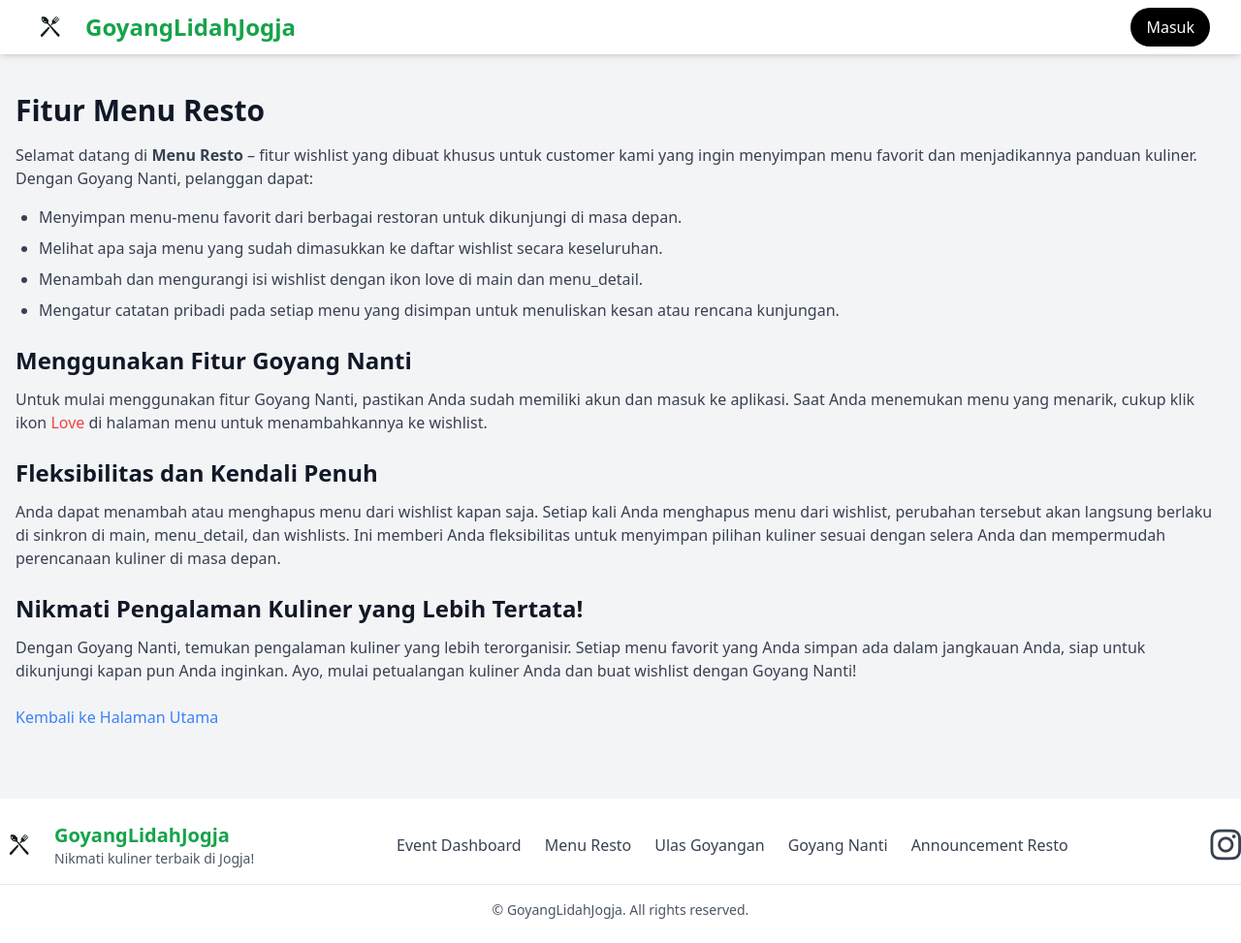
After one commit to D-EZA-Kelompok5/goyang-lidah-jogja, a Django app: page /menu_resto in a window 1280 px wide. The commit adds this page. Shown: the whole page at 97% size. Run offline with Django 5.2, Linux system fonts and the light colour scheme; some libraries are stand-ins or nearby versions.

```diff
--- /dev/null
+++ b/main/templates/menu_resto.html
@@ -0,0 +1,39 @@
+{% extends 'base.html' %}
+
+{% block title %}
+Menu Resto
+{% endblock %}
+
+{% block content %}
+<div class="container mx-auto px-4 py-8">
+    <h1 class="text-3xl font-bold text-gray-900 mb-4">Fitur Menu Resto</h1>
+
+    <p class="text-gray-700 mb-4">
+        Selamat datang di <strong>Menu Resto</strong> – fitur wishlist yang dibuat khusus untuk customer kami yang ingin menyimpan menu favorit dan menjadikannya panduan kuliner. Dengan Goyang Nanti, pelanggan dapat:
+    </p>
+
+    <ul class="list-disc pl-6 text-gray-700 mb-6 space-y-2">
+        <li>Menyimpan menu-menu favorit dari berbagai restoran untuk dikunjungi di masa depan.</li>
+        <li>Melihat apa saja menu yang sudah dimasukkan ke daftar wishlist secara keseluruhan.</li>
+        <li>Menambah dan mengurangi isi wishlist dengan ikon love di main dan menu_detail.</li>
+        <li>Mengatur catatan pribadi pada setiap menu yang disimpan untuk menuliskan kesan atau rencana kunjungan.</li>
+    </ul>
+
+    <h2 class="text-2xl font-bold text-gray-900 mb-3">Menggunakan Fitur Goyang Nanti</h2>
+    <p class="text-gray-700 mb-6">
+        Untuk mulai menggunakan fitur Goyang Nanti, pastikan Anda sudah memiliki akun dan masuk ke aplikasi. Saat Anda menemukan menu yang menarik, cukup klik ikon <span class="text-red-500">Love</span> di halaman menu untuk menambahkannya ke wishlist.</a>
+    </p>
+
+    <h2 class="text-2xl font-bold text-gray-900 mb-3">Fleksibilitas dan Kendali Penuh</h2>
+    <p class="text-gray-700 mb-6">
+        Anda dapat menambah atau menghapus menu dari wishlist kapan saja. Setiap kali Anda menghapus menu dari wishlist, perubahan tersebut akan langsung berlaku di sinkron di main, menu_detail, dan wishlists. Ini memberi Anda fleksibilitas untuk menyimpan pilihan kuliner sesuai dengan selera Anda dan mempermudah perencanaan kuliner di masa depan.
+    </p>
+
+    <h2 class="text-2xl font-bold text-gray-900 mb-3">Nikmati Pengalaman Kuliner yang Lebih Tertata!</h2>
+    <p class="text-gray-700 mb-6">
+        Dengan Goyang Nanti, temukan pengalaman kuliner yang lebih terorganisir. Setiap menu favorit yang Anda simpan ada dalam jangkauan Anda, siap untuk dikunjungi kapan pun Anda inginkan. Ayo, mulai petualangan kuliner Anda dan buat wishlist dengan Goyang Nanti!
+    </p>
+
+    <a href="{% url 'main:show_main' %}" class="text-blue-500 hover:underline">Kembali ke Halaman Utama</a>
+</div>
+{% endblock %}
--- a/main/urls.py
+++ b/main/urls.py
@@ -14,4 +14,8 @@ urlpatterns = [
     path('events/', views.event_list, name='event_list'), # URL for restaurant detail
     path('edit_profile/', views.edit_profile, name='edit_profile'),
     path('goyang_nanti', views.goyang_nanti, name='goyang_nanti'),
+    path('ulas_goyangan', views.ulas_goyangan, name='ulas_goyangan'),
+    path('menu_resto', views.menu_resto, name='menu_resto'),
+    path('event_dashboard', views.event_dashboard, name='event_dashboard'),
+    path('annoucement_resto', views.annoucement_resto, name='annoucement_resto'),
 ]
--- a/main/views.py
+++ b/main/views.py
@@ -172,3 +172,15 @@ def edit_profile(request):
 
 def goyang_nanti(request):
     return render(request, 'goyang_nanti.html')
+
+def ulas_goyangan(request):
+    return render(request, 'ulas_goyangan.html')
+
+def event_dashboard(request):
+    return render(request, 'event_dashboard.html')
+
+def menu_resto(request):
+    return render(request, 'menu_resto.html')
+
+def annoucement_resto(request):
+    return render(request, 'annoucement_resto.html')
--- a/templates/footer.html
+++ b/templates/footer.html
@@ -18,11 +18,11 @@
 
       <!-- Middle Section: Navigation Links -->
       <div class="flex flex-wrap justify-center lg:justify-start space-x-6 text-center lg:text-left">
-        <a href="#" class="text-gray-700 hover:text-gray-900 transition duration-300">Event Dashboard</a>
-        <a href="#" class="text-gray-700 hover:text-gray-900 transition duration-300">Menu Resto</a>
-        <a href="#" class="text-gray-700 hover:text-gray-900 transition duration-300">Ulas Goyangan</a>
+        <a href="{% url 'main:event_dashboard' %}" class="text-gray-700 hover:text-gray-900 transition duration-300">Event Dashboard</a>
+        <a href="{% url 'main:menu_resto' %}" class="text-gray-700 hover:text-gray-900 transition duration-300">Menu Resto</a>
+        <a href="{% url 'main:ulas_goyangan' %}" class="text-gray-700 hover:text-gray-900 transition duration-300">Ulas Goyangan</a>
         <a href="{% url 'main:goyang_nanti' %}" class="text-gray-700 hover:text-gray-900 transition duration-300">Goyang Nanti</a>
-        <a href="#" class="text-gray-700 hover:text-gray-900 transition duration-300">Announcement Resto</a>
+        <a href="{% url 'main:annoucement_resto' %}" class="text-gray-700 hover:text-gray-900 transition duration-300">Announcement Resto</a>
       </div>
 
       <!-- Social Media Section -->
```
Also changed, not shown: goyangNanti/templates/edit_wishlist.html (+31 -1 lines), goyangNanti/views.py (+12 -2 lines), main/templates/annoucement_resto.html (added, +39 -0 lines), main/templates/event_dashboard.html (added, +39 -0 lines), main/templates/ulas_goyangan.html (added, +39 -0 lines), templates/base.html (line endings or trailing spaces).
